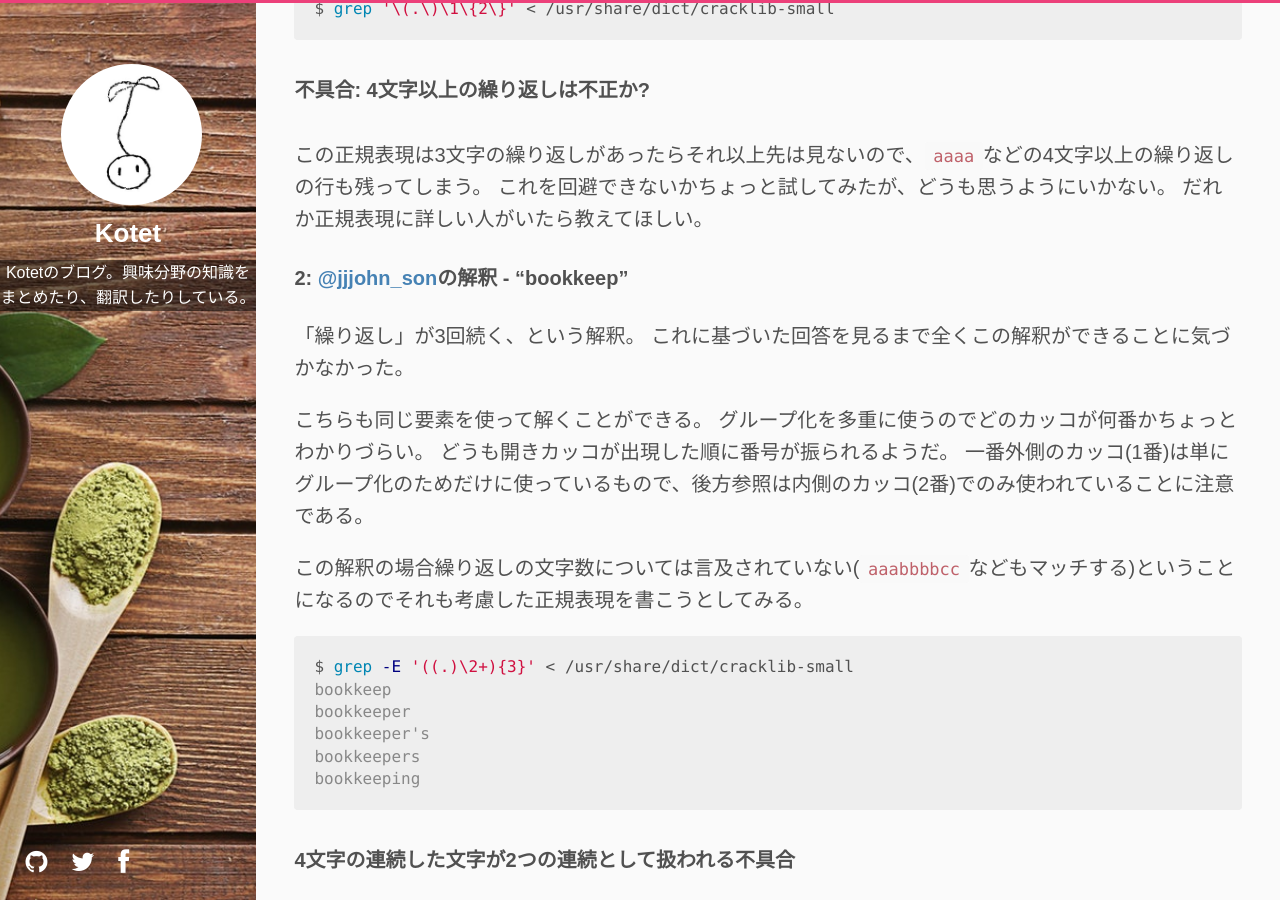
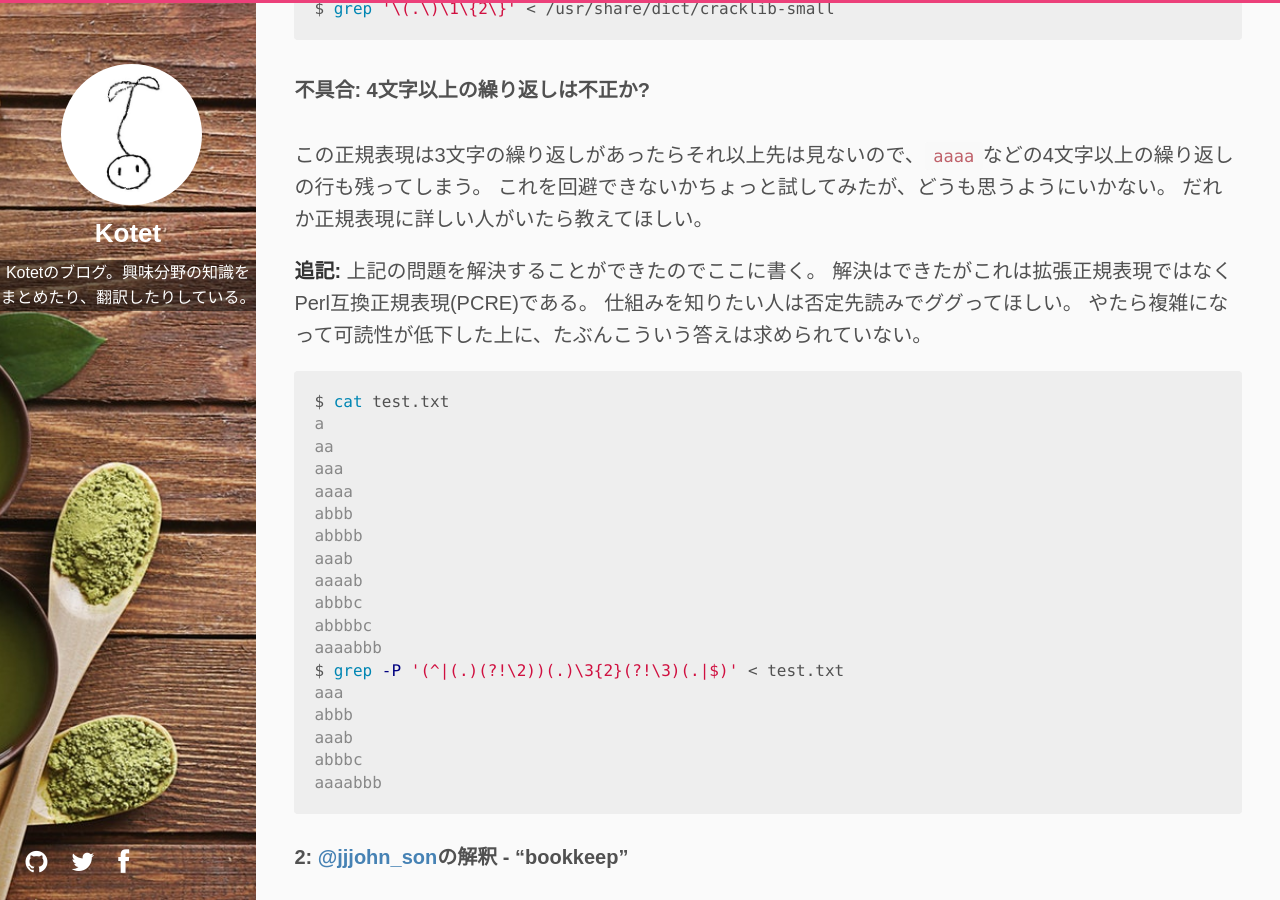
Before and after one commit to kotet/kotet.github.io, a Jekyll site: the page built from _posts/2018/05/2018-05-10-grep-literacy.md, in a window 1280 px wide and 900 px high, scrolled down 3329 px. Built offline with Jekyll 4.4.1, drawn with Linux system fonts in a browser that asks for light colours.

Commit message:
否定先読みを使った解法を追記

````diff
--- a/_posts/2018/05/2018-05-10-grep-literacy.md
+++ b/_posts/2018/05/2018-05-10-grep-literacy.md
@@ -103,6 +103,32 @@ $ grep '\(.\)\1\{2\}' < /usr/share/dict/cracklib-small
 これを回避できないかちょっと試してみたが、どうも思うようにいかない。
 だれか正規表現に詳しい人がいたら教えてほしい。
 
+**追記:** 上記の問題を解決することができたのでここに書く。
+解決はできたがこれは拡張正規表現ではなくPerl互換正規表現(PCRE)である。
+仕組みを知りたい人は否定先読みでググってほしい。
+やたら複雑になって可読性が低下した上に、たぶんこういう答えは求められていない。
+
+```console
+$ cat test.txt
+a
+aa
+aaa
+aaaa
+abbb
+abbbb
+aaab
+aaaab
+abbbc
+abbbbc
+aaaabbb
+$ grep -P '(^|(.)(?!\2))(.)\3{2}(?!\3)(.|$)' < test.txt
+aaa
+abbb
+aaab
+abbbc
+aaaabbb
+```
+
 #### 2: [@jjjohn_son](https://twitter.com/jjjohn_son)の解釈 - "bookkeep"
 
 「繰り返し」が3回続く、という解釈。
````
